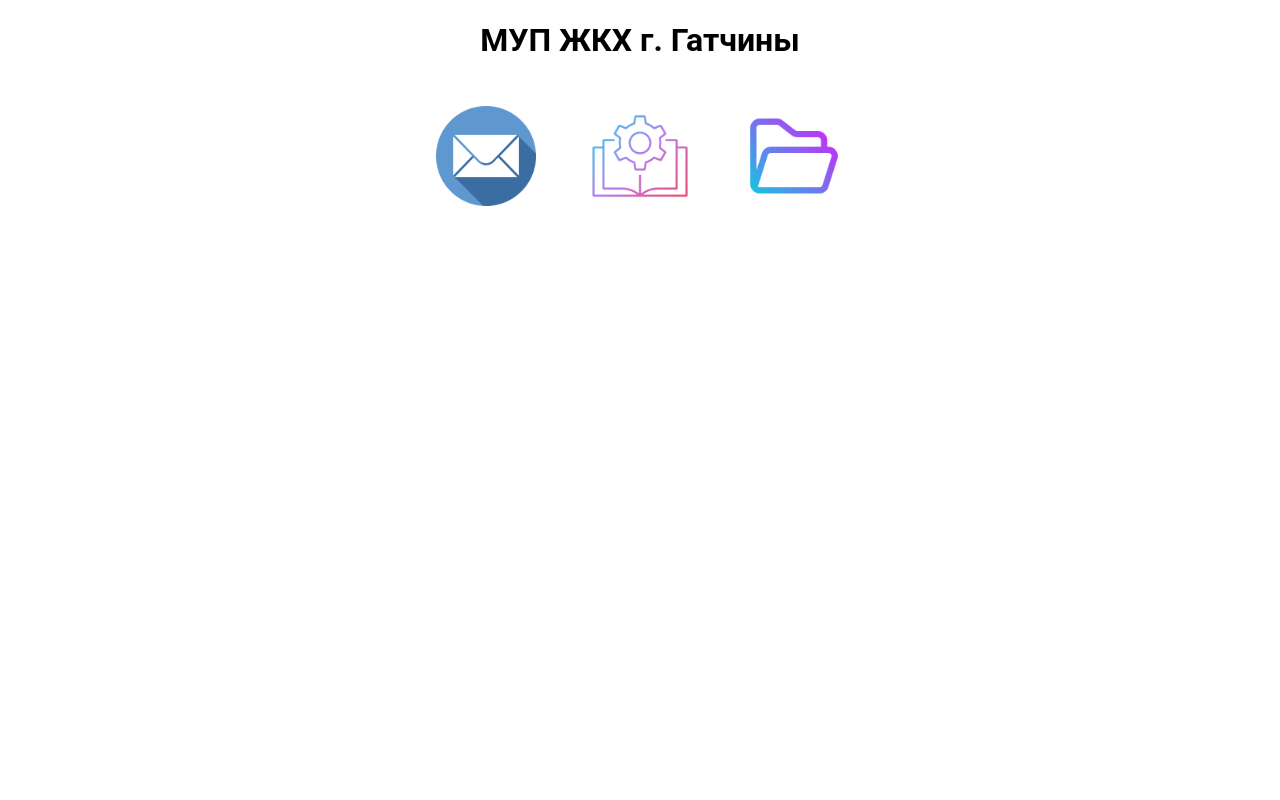
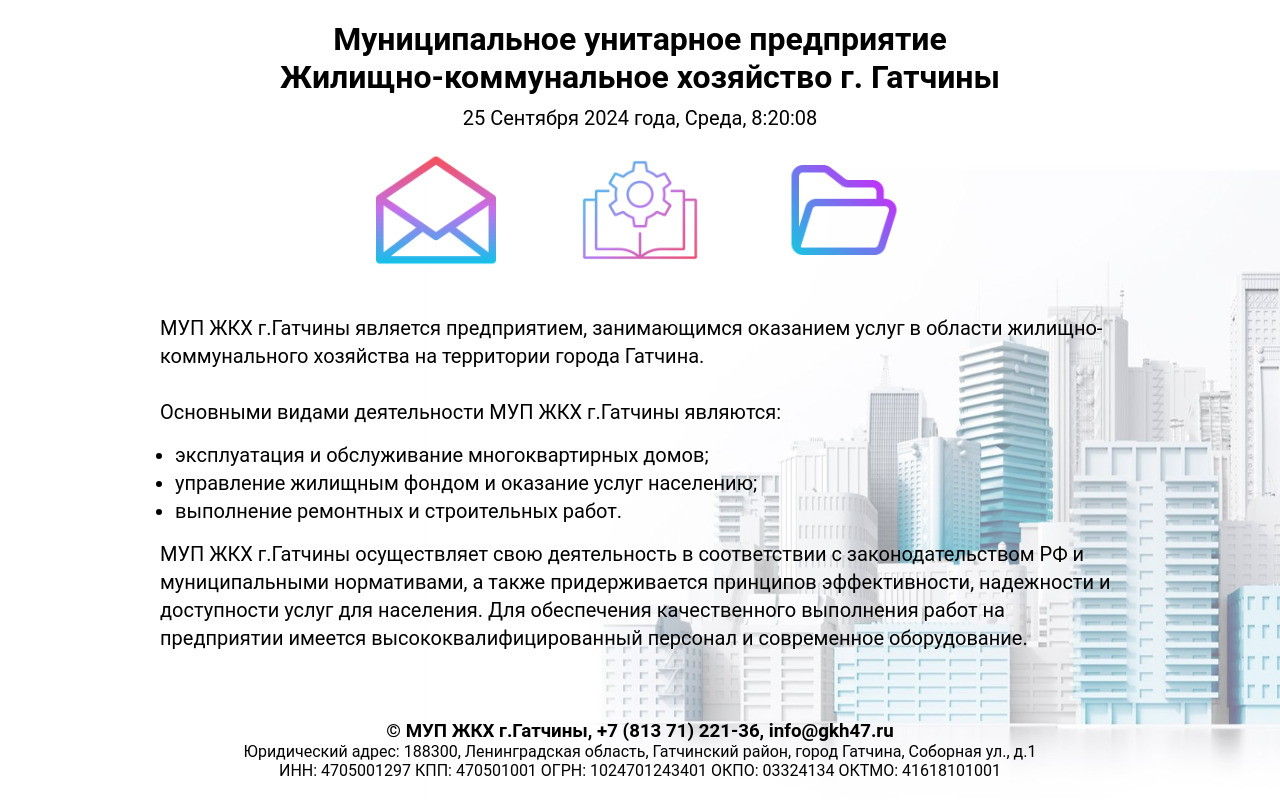
Before and after one commit to boykostas/gkhemail, a PHP site: page / in a window 1280 px wide. Run offline with PHP 8.4, Linux system fonts and the light colour scheme.

Commit message:
last version

```diff
--- a/index.html
+++ b/index.html
@@ -4,23 +4,63 @@
     <meta charset="UTF-8">
     <meta http-equiv="X-UA-Compatible" content="IE=edge">
     <meta name="viewport" content="width=device-width, initial-scale=1.0">
+    <meta name="description" content="Муниципальное унитарное предприятие Жилищно-коммунальное хозяйство г. Гатчины">
+    <link rel="icon" href="img/icon.svg">
     <link rel="stylesheet" href="style.css">
-    <title>Почта МУП ЖКХ</title>
+    <title>МУП ЖКХ г.Гатчины</title>
 </head>
-<body>
+<body onload="startTime()">
     <div class="container">
-        <header>
-            <h1>МУП ЖКХ г. Гатчины</h1>
-            <a href="https://webmail.jino.ru/"><img src="img/email.png" alt="Email" class="scale"></a>
-            <a href="instrution.html" target="_blank"><img src="img/instr.png" alt="Инструкция" class="scale"></a>
-            <a href="https://dropmefiles.com/" target="_blank"><img src="img/drop.png" alt="Обмен файлами" class="scale"></a>
-        </header>
-        <!-- <main>
-            Какая то информация о МУП ЖКХ г.Гатчины
+        <main class="main main__index">
+            <div class="header">
+                <h1 class="adaptive-header header__logo">
+                    <span class="desktop-header">Муниципальное унитарное предприятие<br>Жилищно-коммунальное хозяйство г. Гатчины</span>
+                    <span class="mobile-header">МУП ЖКХ г.Гатчины</span>
+                </h1>
+                <div id="timer" class="header__timer"></div>
+            </div>
+            <div class="header__links">
+                <a href="https://webmail.jino.ru/"><img src="img/email.png" alt="Email" class="scale img"></a>
+                <a href="instr.html"><img src="img/instr.png" alt="Инструкция" class="scale img"></a>
+                <a href="https://dropmefiles.com/"><img src="img/drop.png" alt="Обмен файлами" class="scale img"></a>
+            </div>
+            <section class="section">
+                <p>МУП ЖКХ г.Гатчины является предприятием, занимающимся оказанием услуг в области жилищно-коммунального хозяйства на территории города Гатчина.<br><br>
+                    Основными видами деятельности МУП ЖКХ г.Гатчины являются:<br>
+                    <ul class="section__list">
+                        <li>эксплуатация и обслуживание многоквартирных домов;</li>
+                        <li>управление жилищным фондом и оказание услуг населению;</li>
+                        <li>выполнение ремонтных и строительных работ.</li>
+                    </ul>
+
+                    МУП ЖКХ г.Гатчины осуществляет свою деятельность в соответствии с законодательством РФ и муниципальными нормативами, а также придерживается принципов эффективности, надежности и доступности услуг для населения. Для обеспечения качественного выполнения работ на предприятии имеется высококвалифицированный персонал и современное оборудование.</p>
+            </section>
         </main>
-        <footer>
-            Реквизиты МУП ЖКХг.Гатчины
-        </footer> -->
+        <footer class="footer">
+            <div class="footer__content">
+                <div class="adaptive-header">
+                    <span class="desktop-header">
+                        <h3>&copy МУП ЖКХ г.Гатчины, +7 (813 71) 221-36, info@gkh47.ru</h3>
+                        <p>
+                            Юридический адрес: 188300, Ленинградская область, Гатчинский район, город Гатчина, Соборная ул., д.1 <br>
+                            ИНН: 4705001297
+                            КПП: 470501001
+                            ОГРН: 1024701243401
+                            ОКПО: 03324134
+                            ОКТМО: 41618101001
+                        </p>
+                    </span>
+                    <span class="mobile-header">
+                        <h3>&copy МУП ЖКХ г.Гатчины</h3>
+                        <p>
+                            Адрес: 188300, ЛО, г.Гатчина, Соборная ул. д.1<br>
+                            ИНН: 4705001297
+                            КПП: 470501001
+                        </p>
+                    </span>
+                </div>
+            </div>
+        </footer>
     </div>
     <script src="script.js"></script>
 </body>
--- a/script.js
+++ b/script.js
@@ -1 +1,24 @@
 'use strict'
+// Функция идущего времени на главной странице
+function startTime() {
+    var date = new Date();
+    var day = date.getDate();
+    var monthOfYear = ["Января", "Февраля", "Марта", "Апреля", "Мая", "Июня", "Июля", "Августа", "Сентября", "Октября", "Ноября", "Декабря"];
+    var month = monthOfYear[date.getMonth()];
+    var year = date.getFullYear();
+    var weekdays = ["Воскресенье", "Понедельник", "Вторник", "Среда", "Четверг", "Пятница", "Суббота"];
+    var week = weekdays[date.getDay()];
+    var h = date.getHours();
+    var m = date.getMinutes();
+    var s = date.getSeconds();
+    m = checkTime(m);
+    s = checkTime(s);
+    document.getElementById('timer').innerHTML = day + " " + month + " " + year + " года, " + week + ", " + h + ":" + m + ":" + s;
+    t = setTimeout('startTime()', 500);
+}
+function checkTime(i) {
+    if (i < 10) {
+        i = "0" + i;
+    }
+    return i;
+}
--- a/style.css
+++ b/style.css
@@ -1,27 +1,83 @@
 * {
     font-family: 'Roboto', sans-serif;
+    margin: 0;
+    padding: 0;
+}
+
+html,
+body {
+    height: 100%;
 }
 
 .container {
-    max-width: 1175px;
     margin: 0 auto;
+    background-image: url("img/bg2.jpg");
+    background-size: no-repeat;
+    background-position: center;
+    background-size: cover;
+    height: 100%;
+    width: 100%;
 }
 
-header {
+.header {
+    height: 100px;
+    text-align: center;
+    padding-top: 0px;
+}
+
+.header__logo {
+    padding-top: 10px;
+}
+
+.header__timer {
+    font-size: 20px;
+    padding-top: 10px;
+}
+
+.main {
+    box-sizing: border-box;
+    min-height: 100%;
+    max-height: max-content;
+    padding: 10px 10px 90px 10px;
+}
+
+.main__index {
     text-align: center;
 }
 
-li {
+.main__instr {
+    max-width: 1140px;
+    margin: 0 auto;
+    padding-top: 20px;
+}
+
+.main__instr_item {
     list-style-type: none;
 }
 
-li>h1 {
+.main__instr_item>h1 {
     text-align: center;
 }
 
-img {
-    width: 100px;
-    margin: 25px;
+.section {
+    max-width: 960px;
+    margin: 0 auto;
+    text-align: left;
+    font-size: 20px;
+    line-height: 140%
+}
+
+.section__list {
+    padding: 15px;
+}
+
+.img {
+    width: 120px;
+    margin: 40px;
+}
+
+.img_back {
+    width: 40px;
 }
 
 .scale {
@@ -30,3 +86,50 @@ img {
    .scale:hover {
     transform: scale(1.2); /* Увеличиваем масштаб */
    }
+
+.footer {
+    text-align: center;
+    height: 80px;
+	margin-top: -80px;
+}
+
+.adaptive-header .mobile-header {
+    display: none;
+  }
+
+  @media (max-width: 855px) {
+    .header {
+        height: 80px;
+    }
+    .adaptive-header .desktop-header {
+      display: none;
+    }
+
+    .adaptive-header .mobile-header {
+      display: block;
+    }
+    .img {
+        width: 100px;
+        margin: 30px;
+    }
+    .section {
+        margin: 0 auto;
+        text-align: justify;
+        font-size: 16px;
+    }
+  }
+
+  @media (max-width: 560px) {
+    .header {
+        height: 100px;
+    }
+    .img {
+        width: 75px;
+        margin: 20px;
+    }
+    .section {
+        margin: 0 auto;
+        text-align: justify;
+        font-size: 16px;
+    }
+  }
```
Also changed, not shown: instr.html (added, +91 -0 lines), img/bg1.gif (added), img/bg2.jpg (added), img/btn-back.png (added), img/drop (1).png (added), img/email.png, img/email_old1.png (added), img/email_old2.png (added), img/icon.svg (added), img/info (1).png (added), img/instr (1).png (added).
